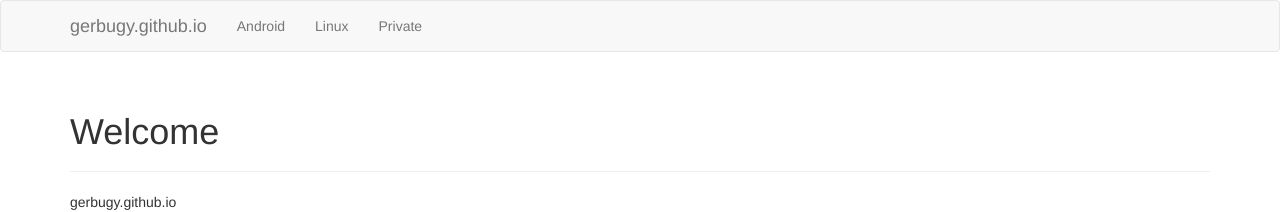
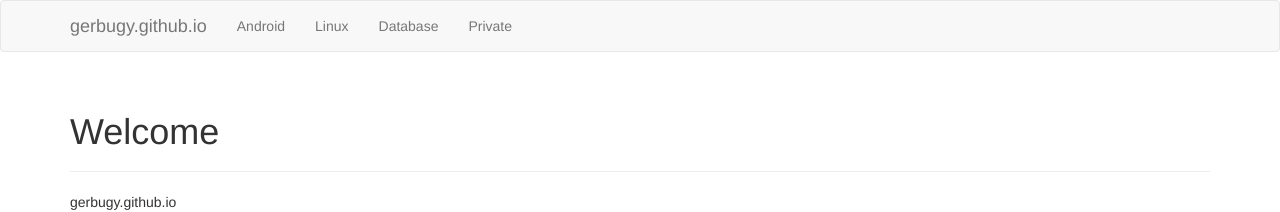
Before and after one commit to gerbugy/gerbugy.github.io, a Jekyll site: the page built from index.html, in a window 1280 px wide. Shown: the top 212 px of the page. Built offline with Jekyll 4.4.1, drawn with Linux system fonts in a browser that asks for light colours.

Commit message:
Update header.html

```diff
--- a/_includes/header.html
+++ b/_includes/header.html
@@ -6,6 +6,7 @@
     <ul class="nav navbar-nav">
       <li><a href="/android">Android</a></li>
       <li><a href="/linux">Linux</a></li>
+      <li><a href="/database">Database</a></li>
       <li><a href="/private">Private</a></li>
     </ul>
   </div>
```
